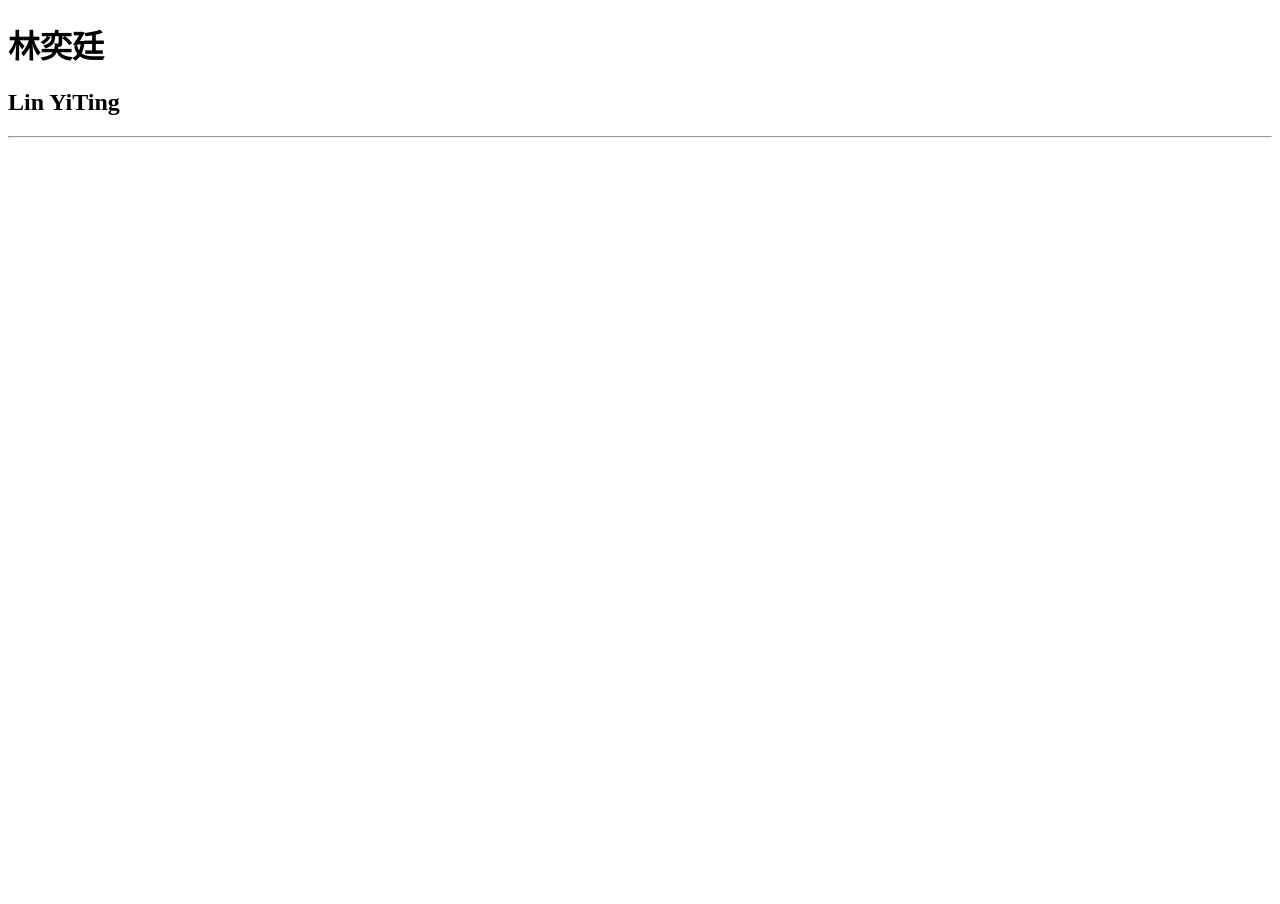
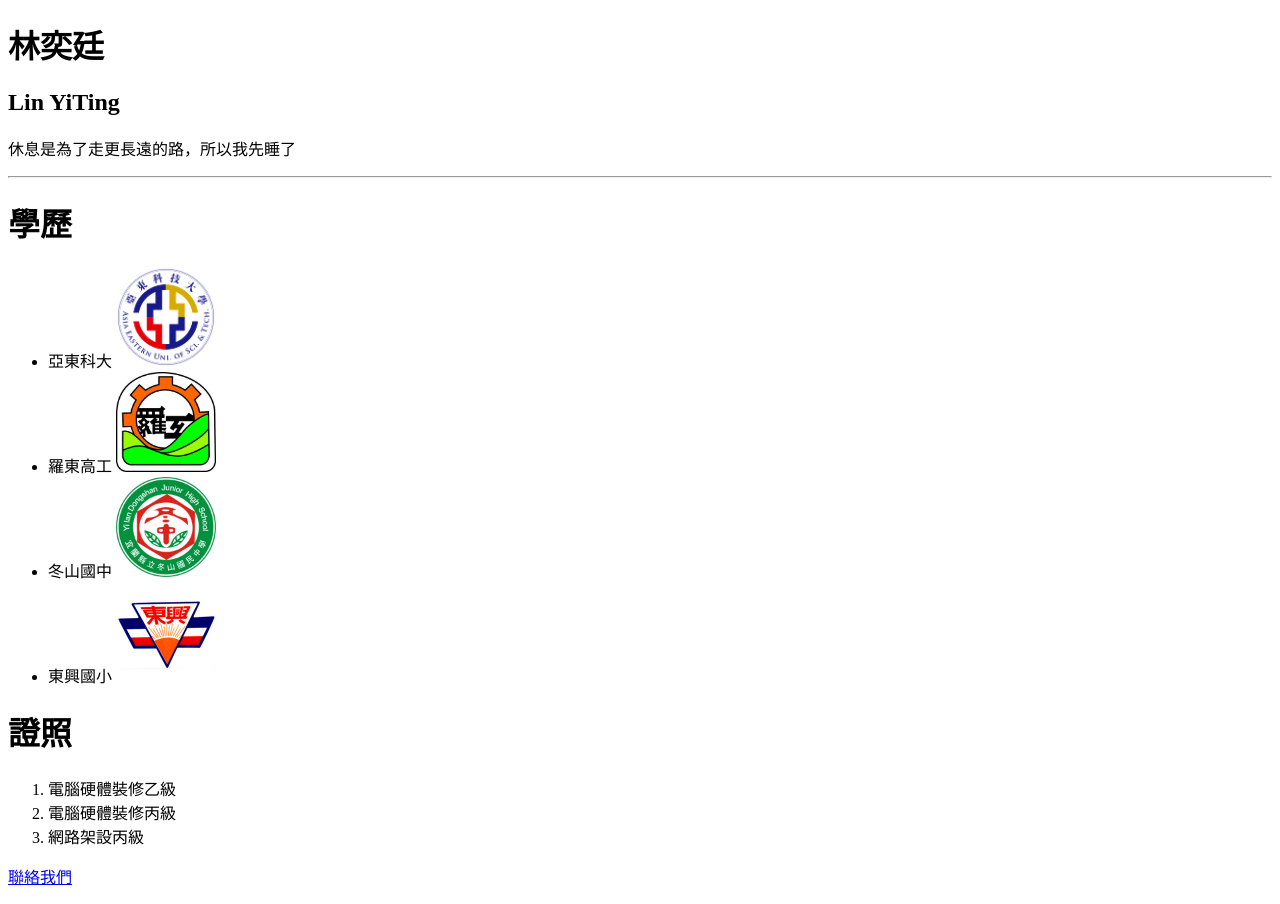
Before and after one commit to EGHJK001/EGhome, a plain HTML site: page index.html in a window 1280 px wide. Before the commit the page ends 800 px from the top, so only its background shows below. Drawn offline with Linux system fonts and the light colour scheme.

Commit message:
20230330

```diff
--- a/index.html
+++ b/index.html
@@ -1,14 +1,49 @@
 <!DOCTYPE html>
 <html lang="en">
+
     <head>
         <meta charset="UTF-8">
         <meta http-equiv="X-UA-Compatible" content="IE=edge">
         <meta name="viewport" content="width=device-width, initial-scale=1.0">
-    <title>111111138 林奕廷</title>
+        <title>林奕廷的個人履歷</title>
+        <link rel="shortcut icon" href="img/icon.png" type="image/x-icon">
     </head>
+
     <body>
         <h1>林奕廷</h1>
         <h2>Lin YiTing</h2>
+        <p>休息是為了走更長遠的路，所以我先睡了</p>
         <hr>
+        <h1>學歷</h1>
+        <ul>
+            <li>亞東科大
+                <a href="https://www.aeust.edu.tw/">
+                    <img src="img/aeust.png" alt="亞東科大" width="100" height="100">
+                </a>
+            </li>
+            <li>羅東高工
+                <a href="https://www.ltivs.ilc.edu.tw/bin/home.php">
+                    <img src="img/ltivs.jpg" alt="羅東高工" width="100" height="100">
+                </a>
+            </li>
+            <li>冬山國中
+                <a href="https://www.dsjh.ilc.edu.tw/">
+                    <img src="img/DJHS.png" alt="冬山國中" width="100" height="100">
+                </a>
+            </li>
+            <li>東興國小
+                <a href="https://www.tshes.ilc.edu.tw/">
+                    <img src="img/DXGS.jpeg" alt="東興國小" width="100" height="100">
+                </a>
+            </li>
+        </ul>
+        <h1>證照</h1>
+        <ol>
+            <li>電腦硬體裝修乙級</li>
+            <li>電腦硬體裝修丙級</li>
+            <li>網路架設丙級</li>
+        </ol>
+        <p><a href="mailto:111111138@mail.aeust.edu.tw">聯絡我們</a></p>
     </body>
+
 </html>
```
Also changed, not shown: img/DJHS.png (added), img/DXGS.jpeg (added), img/aeust.png (added), img/icon.png (added), img/ltivs.jpg (added). Lines whose indentation alone changed are shown as unchanged.
